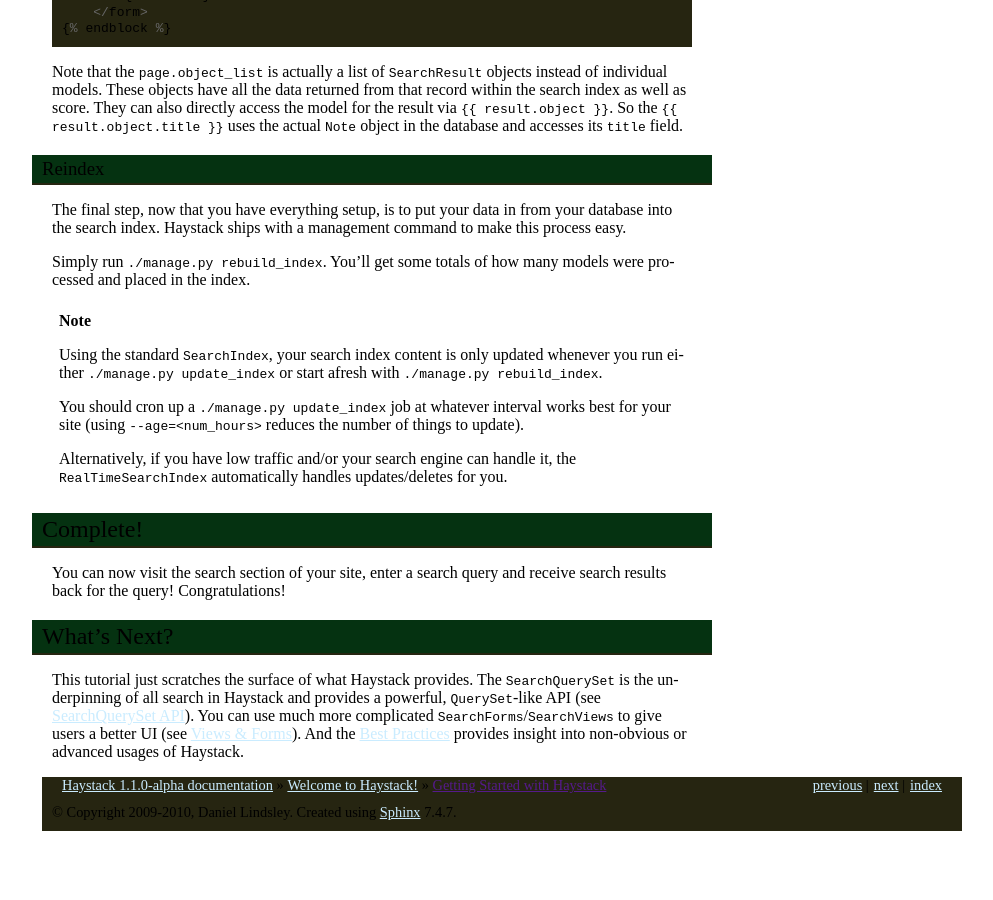
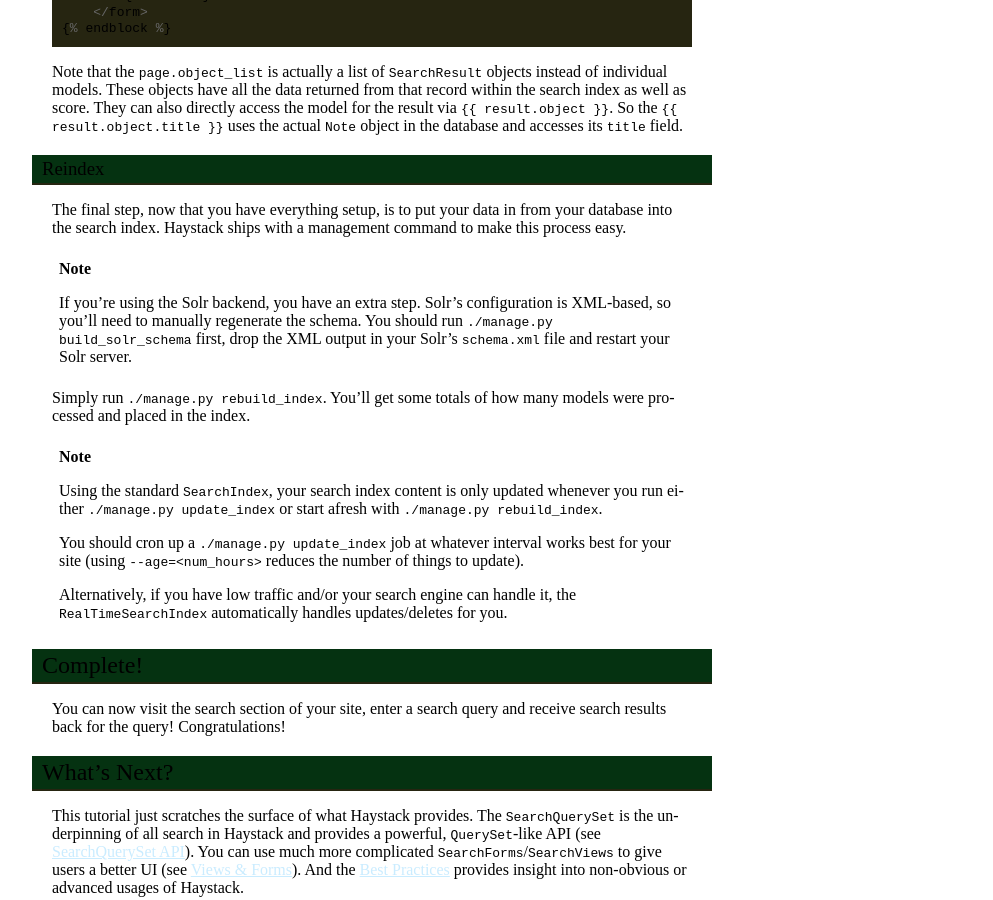
Before and after one commit to django-haystack/django-haystack, a Sphinx documentation site: the page built from docs/tutorial.rst, in a window 1280 px wide and 900 px high, scrolled down 5016 px. Shown: the whole window, without its empty margins (138-1131 px from the left). Built offline with Sphinx 7.4.7, drawn with Linux system fonts in a browser that asks for light colours; a style sheet for code colours, icons or effects is not loaded; before the commit the page ends 5855 px from its top, so only the background shows below that.

Commit message:
Added a note in the tutorial about building the schema when using Solr. Thanks to trey0 for the report!

```diff
--- a/docs/tutorial.rst
+++ b/docs/tutorial.rst
@@ -316,6 +316,14 @@ The final step, now that you have everything setup, is to put your data in
 from your database into the search index. Haystack ships with a management
 command to make this process easy.
 
+.. note::
+
+    If you're using the Solr backend, you have an extra step. Solr's
+    configuration is XML-based, so you'll need to manually regenerate the
+    schema. You should run
+    ``./manage.py build_solr_schema`` first, drop the XML output in your
+    Solr's ``schema.xml`` file and restart your Solr server.
+
 Simply run ``./manage.py rebuild_index``. You'll get some totals of how many
 models were processed and placed in the index.
 
```
